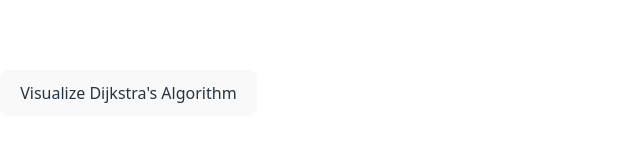
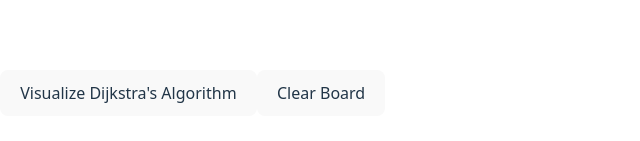
Before and after one commit to Vishwa26R/pathfinder-visualizer, a React (Vite) app: page / in a window 1280 px wide. Shown: the part 307-448 px from the top of the page, without its empty margins (0-640 px from the left). Built offline with nearby package versions, Linux system fonts and the light colour scheme.

Commit message:
add a clear button

```diff
--- a/src/components/App.tsx
+++ b/src/components/App.tsx
@@ -79,6 +79,18 @@ function App() {
 
     animateDijkstra(visitedNodesInOrder, nodesInShortestPathOrder);
   };
+  const handleClearBoard = () => {
+  // Clear all animations
+  const nodes = document.querySelectorAll('.node');
+  nodes.forEach(node => {
+    if (!node.classList.contains('node-start') && !node.classList.contains('node-finish')) {
+      node.className = 'w-[25px] h-[25px] border border-gray-300 bg-white';
+    }
+  });
+  // Create a fresh, new grid
+  const newGrid = createInitialGrid();
+  setGrid(newGrid);
+};
 
   const animateDijkstra = (
   visitedNodesInOrder: Node[],
@@ -167,6 +179,12 @@ const getNodesInShortestPathOrder = (finishNode: Node): Node[] => {
       >
         Visualize Dijkstra's Algorithm
       </button>
+      <button
+    className="px-4 py-2 ml-4 font-bold text-white bg-red-500 rounded hover:bg-red-700"
+    onClick={handleClearBoard}
+  >
+    Clear Board
+  </button>
     </div>
       <div className="grid grid-cols-[repeat(50,25px)]" onMouseLeave={handleMouseUp}>
         {grid.map((row, rowIndex) => (
```
